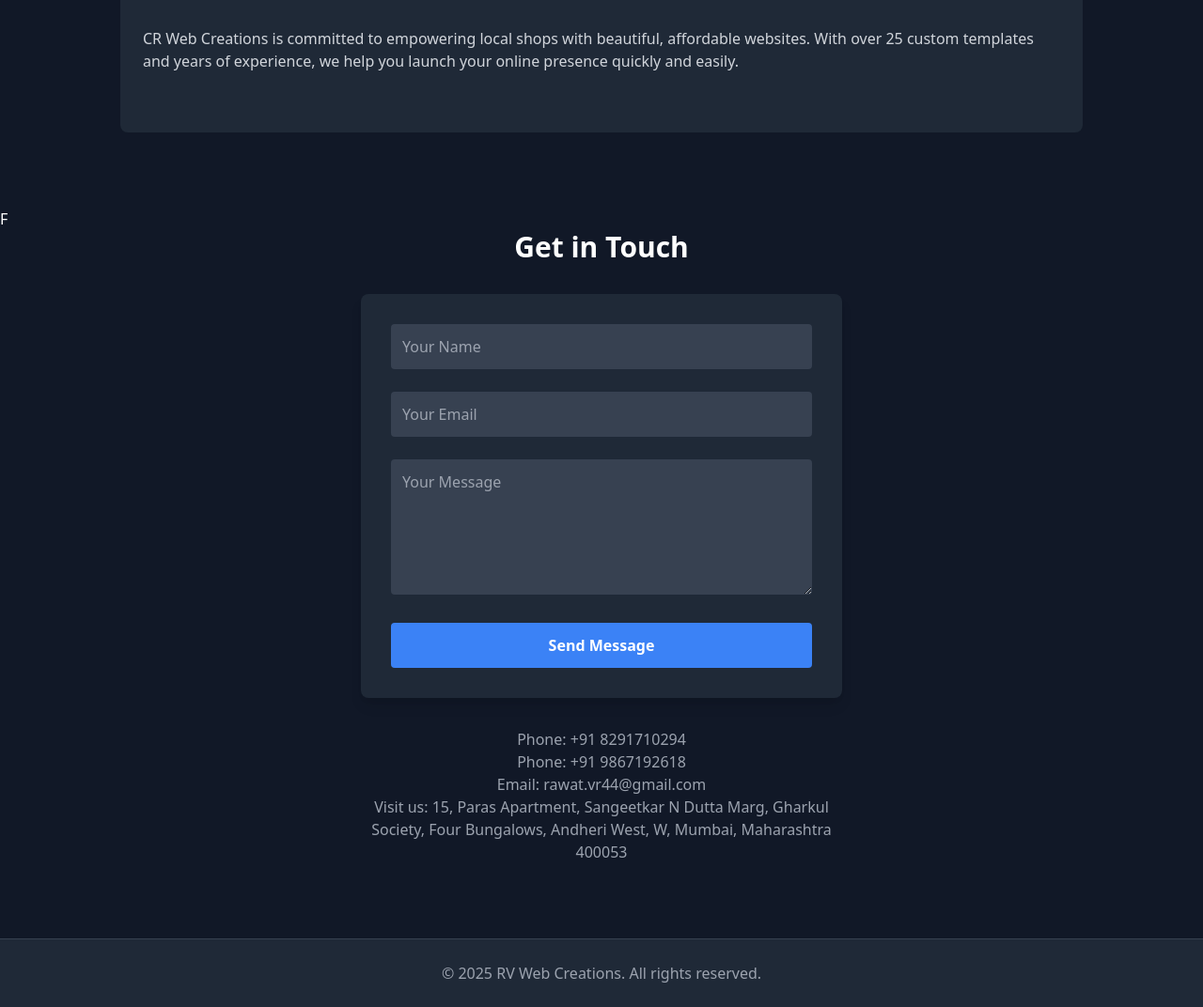
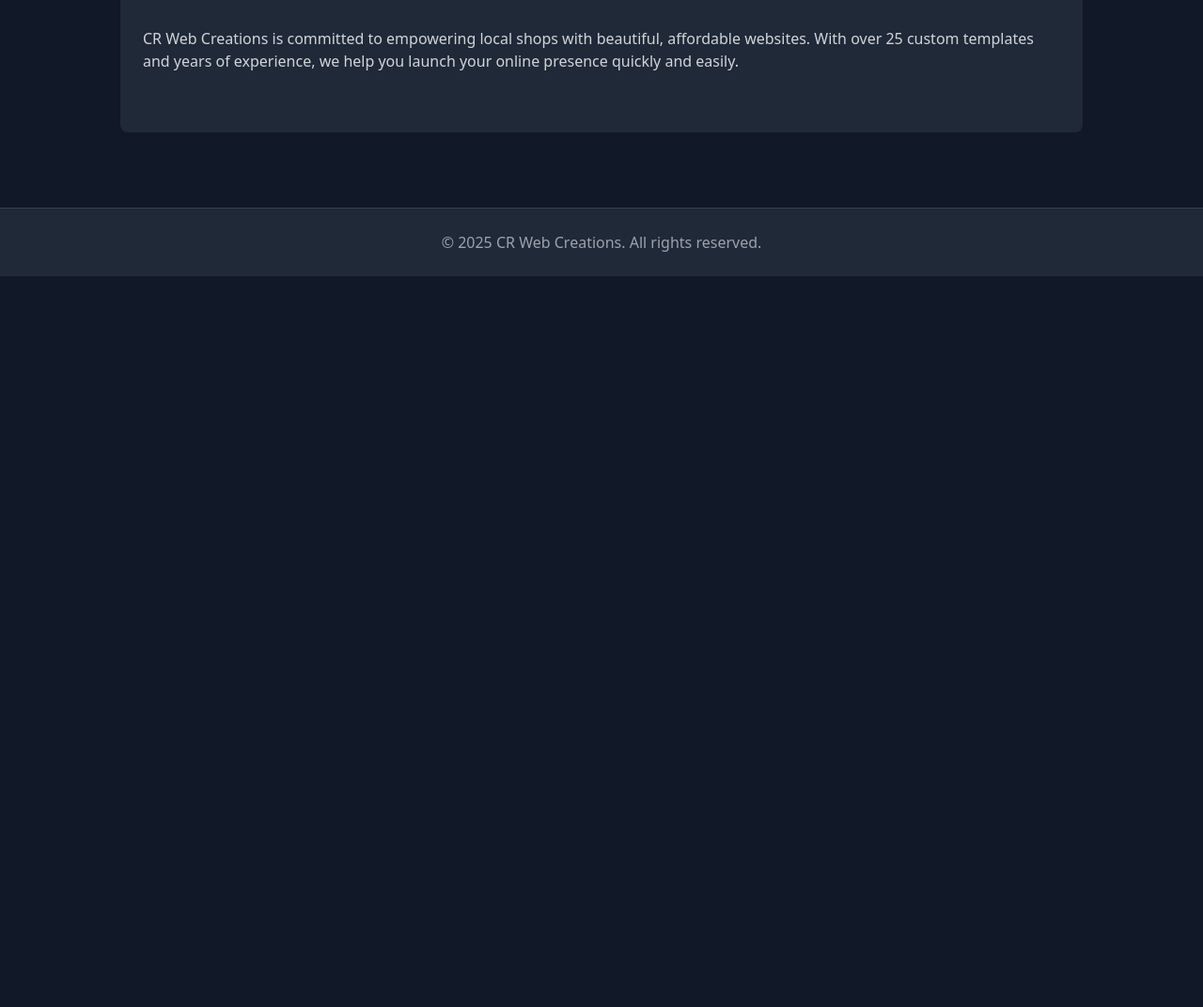
Before and after one commit to Rawatvr44/template, a plain HTML site: page index.html in a window 1280 px wide. Shown: the part 4159-5231 px from the top of the page at 94% size. After the commit the page ends 4453 px from the top, so only its background shows below. Drawn offline with nearby package versions, Linux system fonts and the light colour scheme.

Commit message:
Update index.html

```diff
--- a/index.html
+++ b/index.html
@@ -112,9 +112,9 @@
       CR Web Creations is committed to empowering local shops with beautiful, affordable websites. With over 25 custom templates and years of experience, we help you launch your online presence quickly and easily.
     </p>
   </section>
-F
+
   <!-- Contact Section -->
-  <section id="contact" class="max-w-4xl mx-auto px-6 mb-20">
+  <!-- <section id="contact" class="max-w-4xl mx-auto px-6 mb-20">
     <h2 class="text-3xl font-bold mb-8 text-center">Get in Touch</h2>
     <form class="bg-gray-800 rounded-lg p-8 space-y-6 max-w-lg mx-auto shadow-lg" action="#" method="POST">
       <input type="text" name="name" placeholder="Your Name" required class="w-full p-3 rounded bg-gray-700 text-white" />
@@ -127,13 +127,13 @@ F
 <p>Phone: +91 9867192618</p>
       <p>Email: rawat.vr44@gmail.com</p>
       <p>Visit us: 15, Paras Apartment, Sangeetkar N Dutta Marg, Gharkul Society, Four Bungalows, Andheri West, W, Mumbai, Maharashtra 400053</p>
-    </div>
+    </div> -->
 
   </section>
 
   <!-- Footer -->
   <footer class="bg-gray-800 text-gray-400 text-center py-6 border-t border-gray-700">
-    &copy; 2025 RV Web Creations. All rights reserved.
+    &copy; 2025 CR Web Creations. All rights reserved.
   </footer>
   <script>
 const menuBtn = document.getElementById('menu-btn');
```
